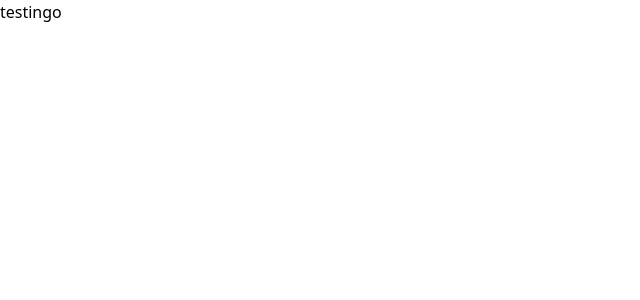
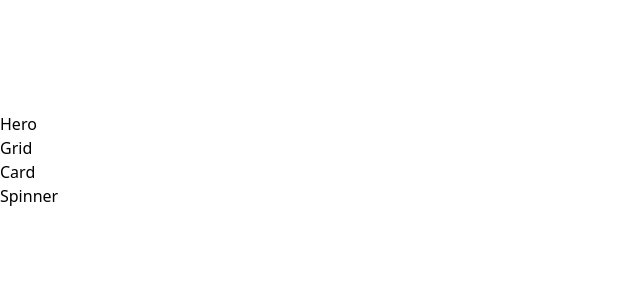
Before and after one commit to JoaquinBuxo/movies-app, a Next.js app: page / in a window 1280 px wide. Shown: the top 300 px of the page, without its empty margins (0-640 px from the left). Built offline with nearby package versions, Linux system fonts and the light colour scheme.

Commit message:
structuring main components

```diff
--- /dev/null
+++ b/components/Card/Card.tsx
@@ -0,0 +1,3 @@
+const Card = () => <div>Card</div>;
+
+export default Card;
--- /dev/null
+++ b/components/Grid/Grid.tsx
@@ -0,0 +1,3 @@
+const Grid = () => <div>Grid</div>;
+
+export default Grid;
--- /dev/null
+++ b/components/Header/Header.tsx
@@ -0,0 +1,26 @@
+import Link from "next/link";
+import Image from "next/image";
+
+const Header = () => (
+  <div className="sticky flex top-0 z-40 w-full h-24 bg-zinc-900">
+    <div className="flex justify-between w-full h-full max-w-7xl px-4">
+      <Link href="/">
+        <div className="flex items-center cursor-pointer">
+          <div className="invisible md:visible">
+            <Image width="150" height="50" src="/rmdb-logo.svg" alt="Logo" />
+          </div>
+          <div className="md:invisible pt-2">
+            <Image
+              width="42"
+              height="50"
+              src="/rmdb-logo-small.svg"
+              alt="Logo small"
+            />
+          </div>
+        </div>
+      </Link>
+    </div>
+  </div>
+);
+
+export default Header;
--- /dev/null
+++ b/components/Hero/Hero.tsx
@@ -0,0 +1,3 @@
+const Hero = () => <div>Hero</div>;
+
+export default Hero;
--- /dev/null
+++ b/components/Spinner/Spinner.tsx
@@ -0,0 +1,3 @@
+const Spinner = () => <div>Spinner</div>;
+
+export default Spinner;
--- a/pages/index.tsx
+++ b/pages/index.tsx
@@ -1,10 +1,20 @@
 import type { NextPage } from "next";
-import Head from "next/head";
-import Image from "next/image";
-import styles from "../styles/Home.module.css";
+import Header from "../components/Header/Header";
+import Hero from "../components/Hero/Hero";
+import Grid from "../components/Grid/Grid";
+import Card from "../components/Card/Card";
+import Spinner from "../components/Spinner/Spinner";
 
 const Home: NextPage = () => {
-  return <main>testingo</main>;
+  return (
+    <main className="relative h-screen overflow-y-scroll">
+      <Header></Header>
+      <Hero></Hero>
+      <Grid></Grid>
+      <Card></Card>
+      <Spinner></Spinner>
+    </main>
+  );
 };
 
 export default Home;
```
